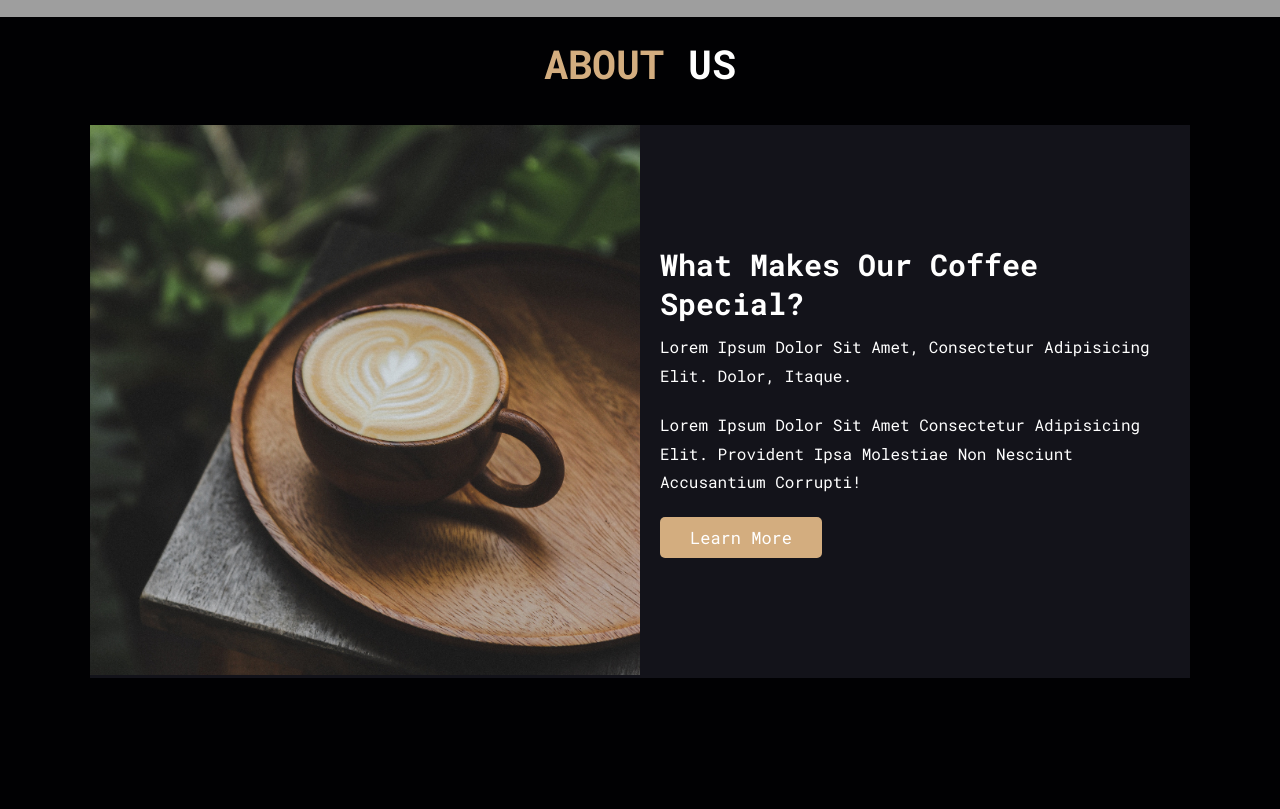
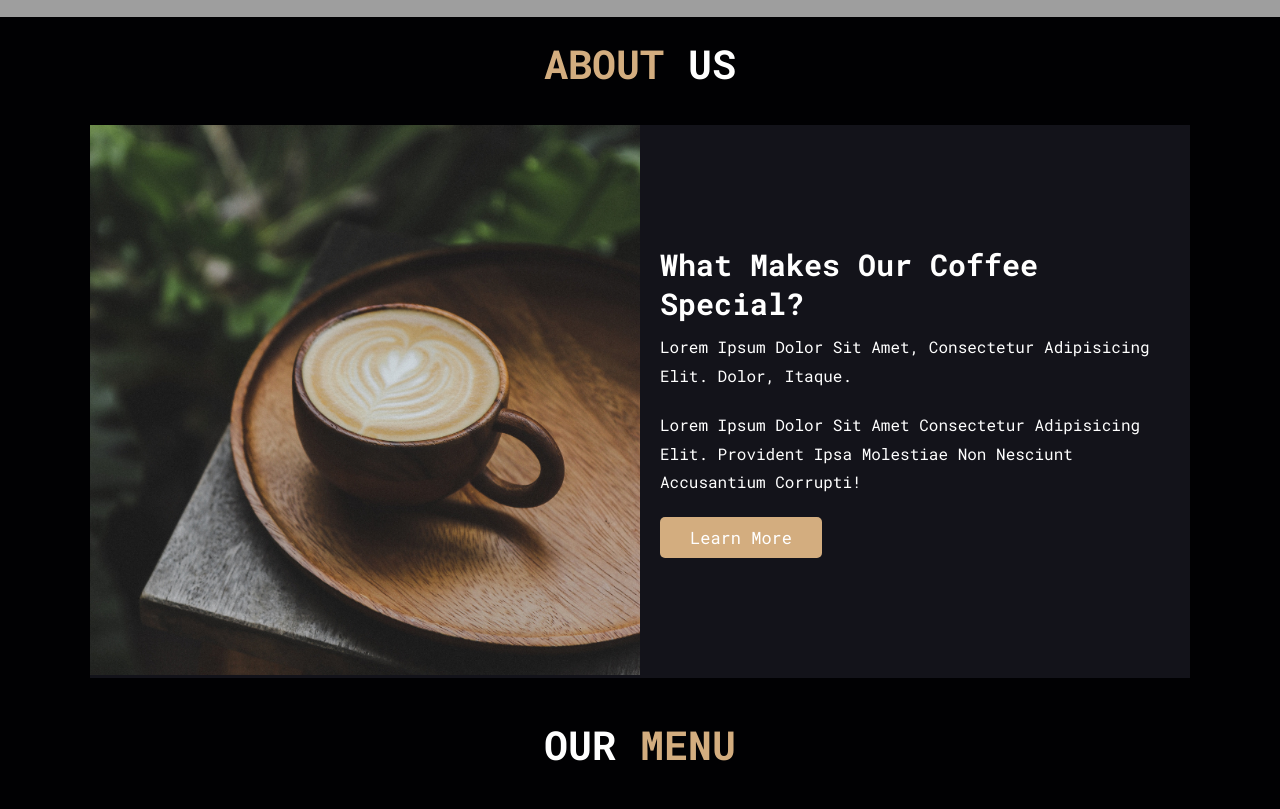
Before and after one commit to tsimeonov/Responsive-Coffee-Shop-Website, a plain HTML site: page index.html in a window 1280 px wide. Shown: the part 783-1592 px from the top of the page. Before the commit the page ends 1521 px from the top, so only its background shows below. Drawn offline with Linux system fonts and the light colour scheme; grey boxes are pictures that could not be loaded.

Commit message:
build the h1

```diff
--- a/index.html
+++ b/index.html
@@ -124,6 +124,8 @@
     <!-- MENU SECTION STARTS -->
     <section class="menu" id="menu">
 
+        <h1 class="heading"> our <span>menu</span></h1>
+
     </section>
     <!-- MENU SECTION ENDS -->
 
```
